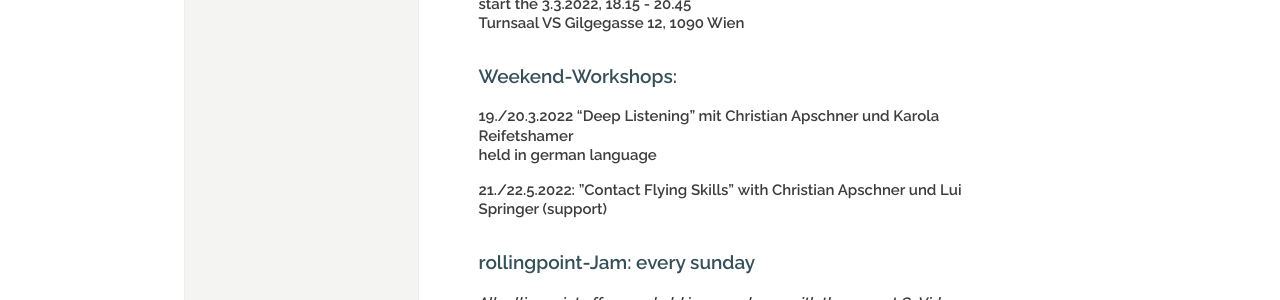
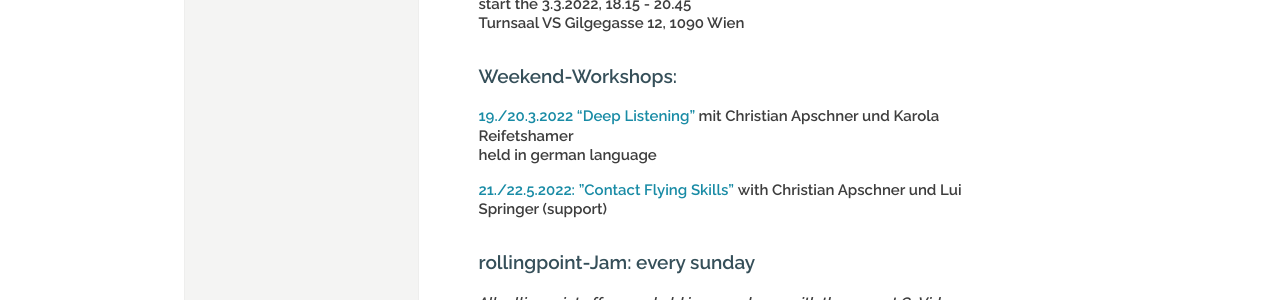
Before and after one commit to manulari/rollingpointat, a Jekyll site: the page built from _pages_en/en.md, in a window 1280 px wide. Shown: the part 1528-1828 px from the top of the page. Built offline with Jekyll 4.4.1, drawn with Linux system fonts in a browser that asks for light colours; comment, search, counter and statistics services are not loaded; part of the change alters nothing that is shown.

Commit message:
Update page (en) “en”

```diff
--- a/_pages_en/en.md
+++ b/_pages_en/en.md
@@ -47,10 +47,10 @@ Turnsaal VS Einsiedlergasse 7, 1050 Wien**
 
 ### Weekend-Workshops:
 
-**19./20.3.2022 "Deep Listening" mit Christian Apschner und Karola Reifetshamer**\
+**[19./20.3.2022 "Deep Listening"](en/workshops#deeplistening) mit Christian Apschner und Karola Reifetshamer**\
 **held in german language**
 
-**21./22.5.2022: "Contact Flying Skills"** **with Christian Apschner und Lui Springer (support)**
+**[21./22.5.2022: "Contact Flying Skills"](en/workshops#flying)** **with Christian Apschner und Lui Springer (support)**
 
 ### **rollingpoint-Jam: every sunday**
 
```
